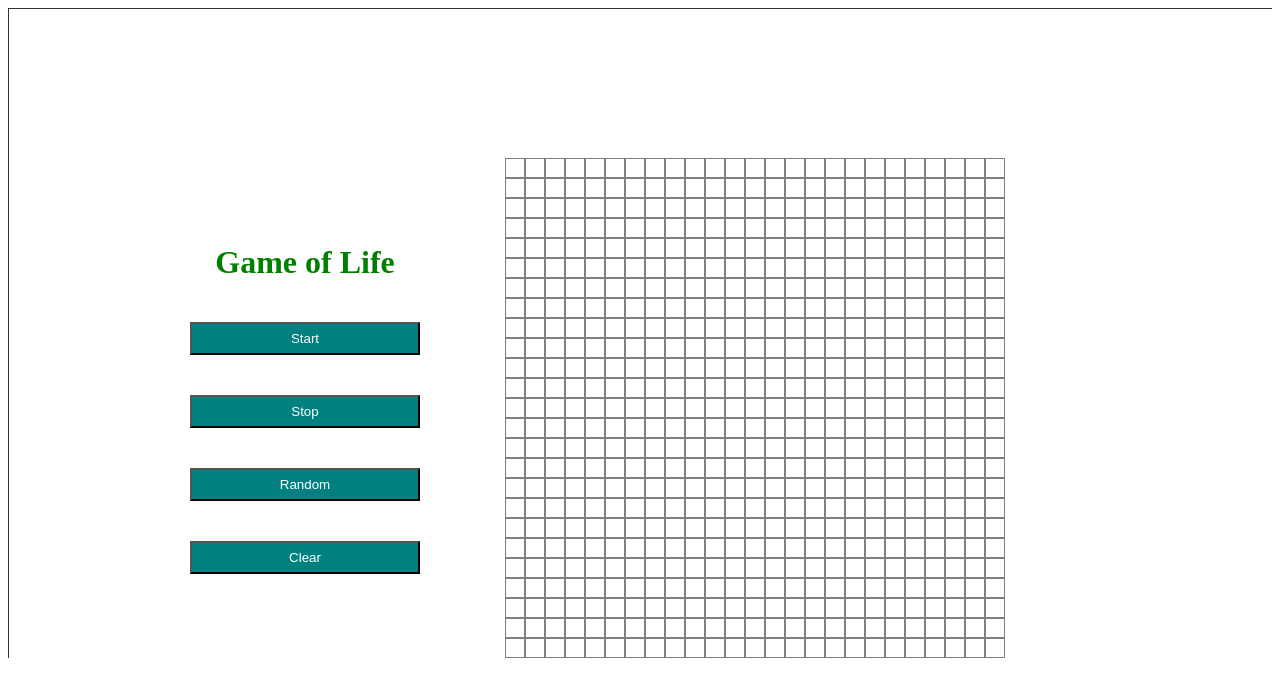
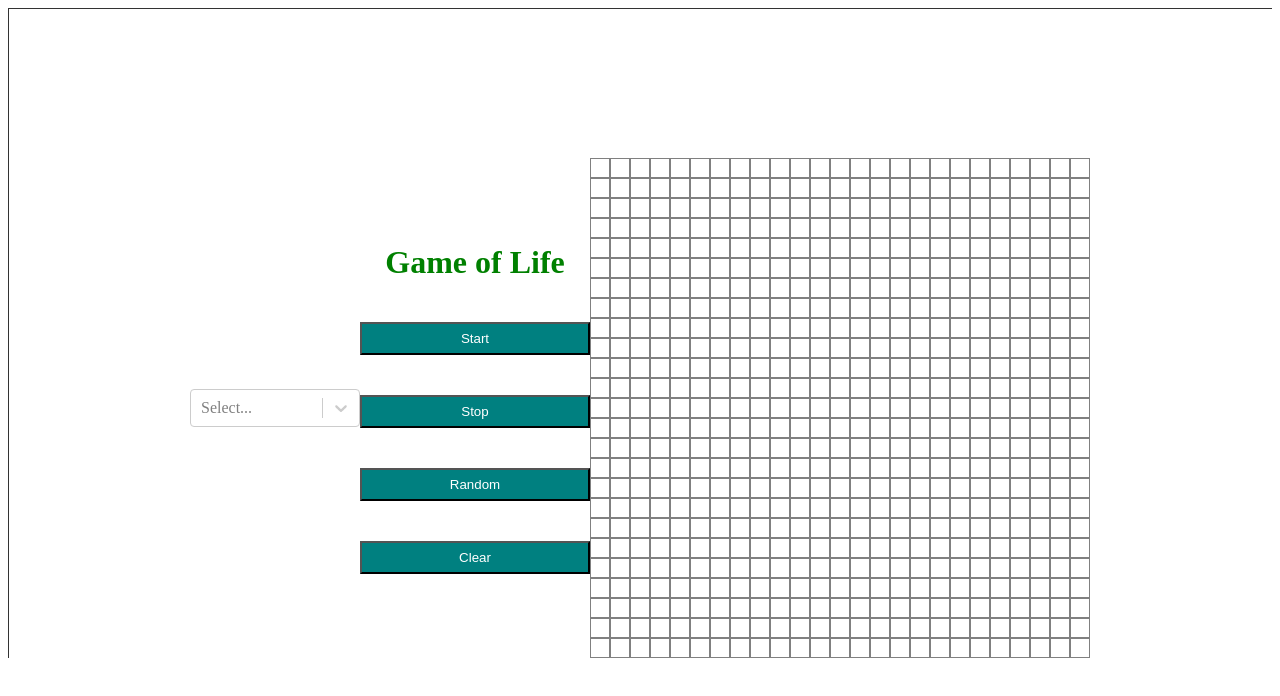
Before and after one commit to vy3191/CS-Build-Week-1, a React app: page / in a window 1280 px wide. Shown: the top 696 px of the page. Built offline with nearby package versions, Linux system fonts and the light colour scheme; the HTML template or start-up script is replaced by a standard one.

Commit message:
Allow users to specify the speed of the simulation

```diff
--- a/package.json
+++ b/package.json
@@ -13,7 +13,8 @@
     "immer": "^7.0.9",
     "react": "^16.13.1",
     "react-dom": "^16.13.1",
-    "react-router-dom": "^5.2.0"
+    "react-router-dom": "^5.2.0",
+    "react-select": "^3.1.0"
   },
   "babel": {
     "presets": [
--- a/src/App.css
+++ b/src/App.css
@@ -44,3 +44,7 @@ button {
   align-items: center;
   margin: 0px auto;
 }
+
+.select-options {
+  width: 220px;
+}
--- a/src/Board.js
+++ b/src/Board.js
@@ -1,10 +1,23 @@
-import React, { useState, useCallback, useRef } from 'react';
+import React, { useState, useCallback, useEffect, useRef } from 'react';
+import Select from 'react-select';
 import produce from 'immer';
 
+const timeOptions = [
+  { value: '200', label: '200' },
+  { value: '300', label: '300' },
+  { value: '400', label: '400' },
+  { value: '500', label: '500' },
+  { value: '600', label: '600' },
+  { value: '700', label: '700' },
+  { value: '800', label: '800' },
+  { value: '900', label: '900' },
+  { value: '1000', label:'1000' },
+  { value: '5000', label:'5000' },
+];
 
 function Board() {
   const [running, setRunning] = useState(false);
-  const [time, setTime] = useState(500);
+  const [time, setTime] = useState(200);
   const [numberOfRows, setNumberOfRows] = useState(25);
   const [numberOfColumns, setNumberOfColumns] = useState(25);
   const operations = [
@@ -63,13 +76,30 @@ function Board() {
         }
       });
     });
+    console.log('time>>>>>>>>>>>>>',time, typeof(time));
+    setTimeout(runSimulation, parseInt(time))
+  },[numberOfRows, numberOfColumns,time]);
 
-    setTimeout(runSimulation, time)
-  },[numberOfRows, numberOfColumns, time]);
+
+
+  const handleTime = (time) => {
+    setTime(parseInt(time.value));
+    console.log(`Option selected:`, time.value);
+  };
 
   console.log('Before click', running);
+  console.log('time or speed', time);
   return (
     <div className="container">
+      <div className="select-options">
+        <Select
+          value={parseInt(time)}
+          defaultValue={timeOptions[2]}
+          label="choose speed"
+          onChange={handleTime}
+          options={timeOptions}
+        />
+      </div>
       <div className="buttons-container">
         <h1>Game of Life</h1>
         <button onClick={() => {
```
Also changed, not shown: 1 other file (tests, documents, lock files or other folders).
